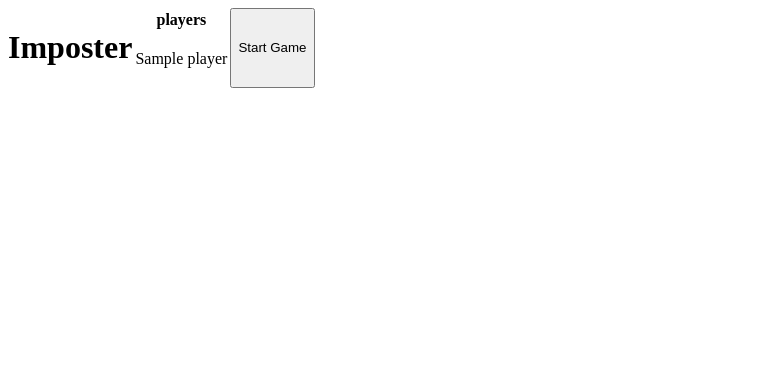
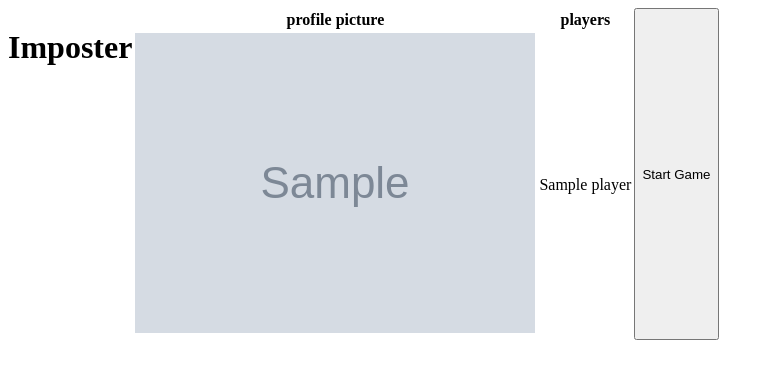
Before and after one commit to itzdxrius/Imposter, a Flask app: template app/templates/lobby.html in a window 1280 px wide. Shown: the top 379 px of the page, without its empty margins (0-773 px from the left). Run offline with Flask 3, Linux system fonts and the light colour scheme; the template is opened without the code that fills it: values that come from a table or form of the project are taken from there, others are empty; tables that the repository leaves empty hold one stand-in row (values such as "Sample post"); grey boxes marked "Sample" are stand-in pictures; parts of the project's set-up code (start-up, migrations or seed data) failed here and were passed over.

Commit message:
added profile picture to lobby list

```diff
--- a/app/templates/lobby.html
+++ b/app/templates/lobby.html
@@ -9,12 +9,14 @@
         <table>
             <thead>
                 <tr>
+                    <th>profile picture</th>
                     <th>players</th>
                 </tr>
             </thead>
             <tbody id="player-list">
                 {% for player in players %}
                     <tr>
+                        <td><img src={{ player.user.picture }} alt="Profile Picture"></td>
                         <td>{{ player.name }}</td>
                     </tr>
                 {% endfor %}
```
